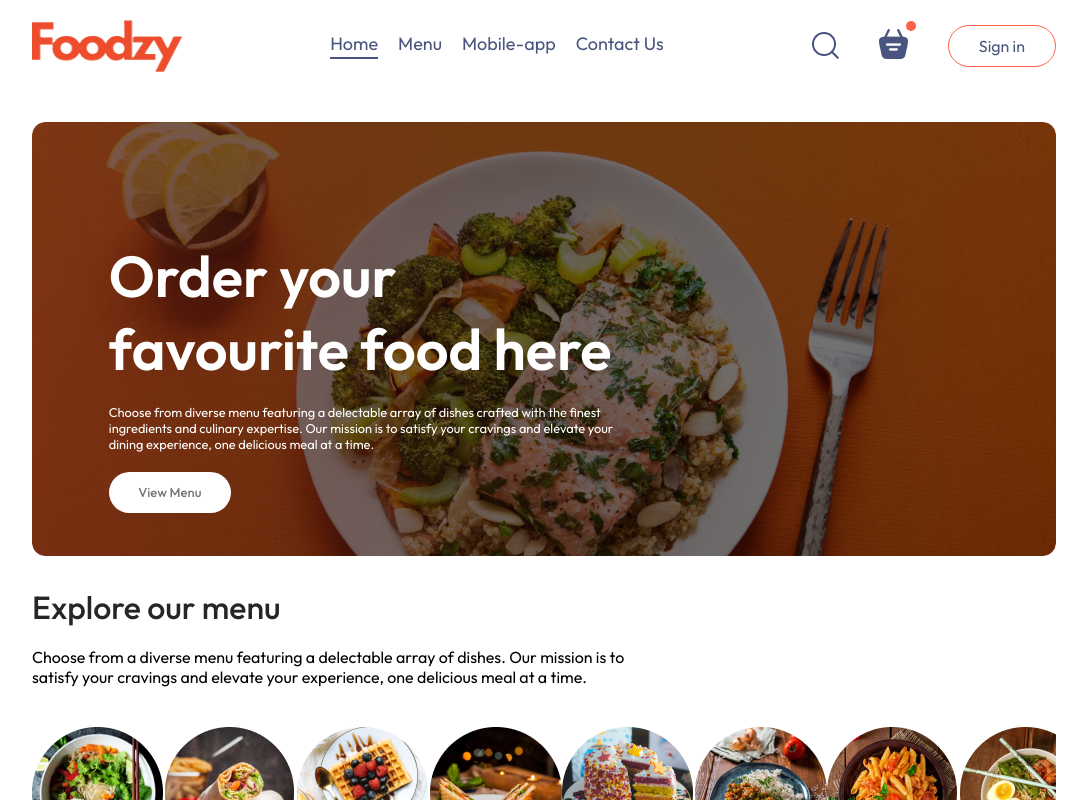
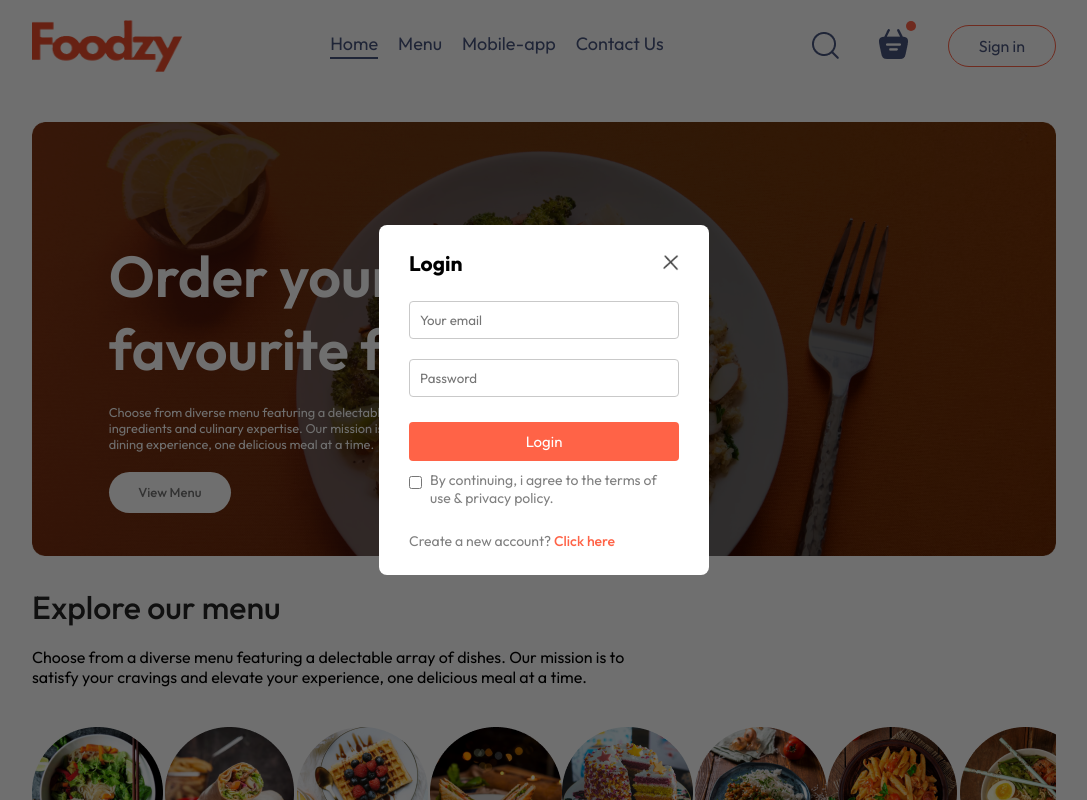
Before and after one commit to Muhammed-shamal/food-delivery-project, a React (Create React App) app: page / in a window 1280 px wide. Both pictures are taken after a click on the button "Sign in". Shown: the top 800 px of the page, without its empty margins (96-1183 px from the left). Built offline with nearby package versions, Linux system fonts and the light colour scheme.

Commit message:
create sign in/sign up component

```diff
--- a/src/App.js
+++ b/src/App.js
@@ -1,3 +1,4 @@
+import { useState } from 'react';
 import { Routes, Route } from "react-router-dom";
 
 import Navbar from "./components/Navbar/Navbar";
@@ -5,12 +6,17 @@
 import Cart from "./pages/Cart/Cart";
 import PlaceOrder from "./pages/PlaceOrder/PlaceOrder";
 import Footer from "./components/Footer/Footer";
+import LoginPopup from './components/LoginPopup/LoginPopup';
 
 function App() {
+
+  const [showLogin, setShowLogin] = useState(false);
+
   return (
     <>
+    {showLogin?<LoginPopup setShowLogin={setShowLogin} />:<></>}
       <div className="app">
-        <Navbar />
+        <Navbar setShowLogin={setShowLogin} />
         <Routes>
           <Route path="/" element={<Home />} />
           <Route path="/cart" element={<Cart />} />
--- /dev/null
+++ b/src/components/LoginPopup/LoginPopup.css
@@ -0,0 +1,74 @@
+.login-popup {
+    position: absolute;
+    z-index: 1;
+    width: 100%;
+    height: 100%;
+    background-color: #00000090;
+    display: grid;
+}
+
+.login-popup-container {
+    place-self: center;
+    width: max(23vw, 330px);
+    color: #808080;
+    background-color: white;
+    display: flex;
+    flex-direction: column;
+    gap: 25px;
+    padding: 25px 30px;
+    border-radius: 8px;
+    font-size: 14px;
+    animation: fadeIn 0.5s;
+}
+
+.login-popup-title {
+    display: flex;
+    justify-content: space-between;
+    align-items: center;
+    color: black;
+}
+
+.login-popup-title img {
+    width: 16px;
+    cursor: pointer;
+}
+
+.login-popup-inputs {
+    display: flex;
+    flex-direction: column;
+    gap: 20px;
+}
+
+.login-popup-inputs input {
+    outline: none;
+    border: 1px solid #c9c9c9;
+    padding: 10px;
+    border-radius: 4px;
+}
+
+.login-popup-container button {
+    border: none;
+    padding: 10px;
+    border-radius: 4px;
+    color: white;
+    background-color: tomato;
+    font-size: 15px;
+    cursor: pointer;
+}
+
+.login-popup-condition {
+    display: flex;
+    align-items: start;
+    gap: 8px;
+    margin-top: -15px;
+}
+
+.login-popup-condition input {
+    margin-top: 5px;
+}
+
+.login-popup p span {
+    color: tomato;
+    font-weight: 500;
+    cursor: pointer;
+}
--- /dev/null
+++ b/src/components/LoginPopup/LoginPopup.jsx
@@ -0,0 +1,49 @@
+import React,{useState} from 'react'
+import './LoginPopup.css'
+
+import { assets } from '../../assets/assets';
+
+function LoginPopup({ setShowLogin }) {
+  const [currentState, setCurrentState] = useState("Login");
+  return (
+    <div className="login-popup">
+      <form className="login-popup-container">
+        <div className="login-popup-title">
+          <h2>{currentState}</h2>
+          <img
+            onClick={() => setShowLogin(false)}
+            src={assets.cross_icon}
+            alt=""
+          />
+        </div>
+        <div className="login-popup-inputs">
+          {currentState === "Login" ? (
+            <></>
+          ) : (
+            <input type="text" placeholder="Your name" required />
+          )}
+          <input type="email" placeholder="Your email" required />
+          <input type="password" placeholder="Password" required />
+        </div>
+        <button>
+          {currentState === "Sign Up" ? "Create account" : "Login"}
+        </button>
+        <div className="login-popup-condition">
+          <input type="checkbox" required />
+          <p>By continuing, i agree to the terms of use & privacy policy.</p>
+        </div>
+        {currentState === "Login" ? (
+          <p onClick={()=>setCurrentState("Sign Up")}>
+            Create a new account? <span>Click here</span>
+          </p>
+        ) : (
+          <p onClick={()=>setCurrentState("Login")}>
+            Already have an account? <span>Login here</span>
+          </p>
+        )}
+      </form>
+    </div>
+  );
+}
+
+export default LoginPopup
--- a/src/components/Navbar/Navbar.jsx
+++ b/src/components/Navbar/Navbar.jsx
@@ -3,7 +3,7 @@
 import { assets } from "../../assets/assets";
 import { Link } from "react-router-dom";
 
-function Navbar() {
+function Navbar({ setShowLogin }) {
   const [menu, setMenu] = useState("home");
 
   return (
@@ -45,7 +45,7 @@
           <img src={assets.basket_icon} alt="" />
           <div className="dot"></div>
         </div>
-        <button>Sign in</button>
+        <button onClick={()=>setShowLogin(true)}>Sign in</button>
       </div>
     </div>
   );
```
